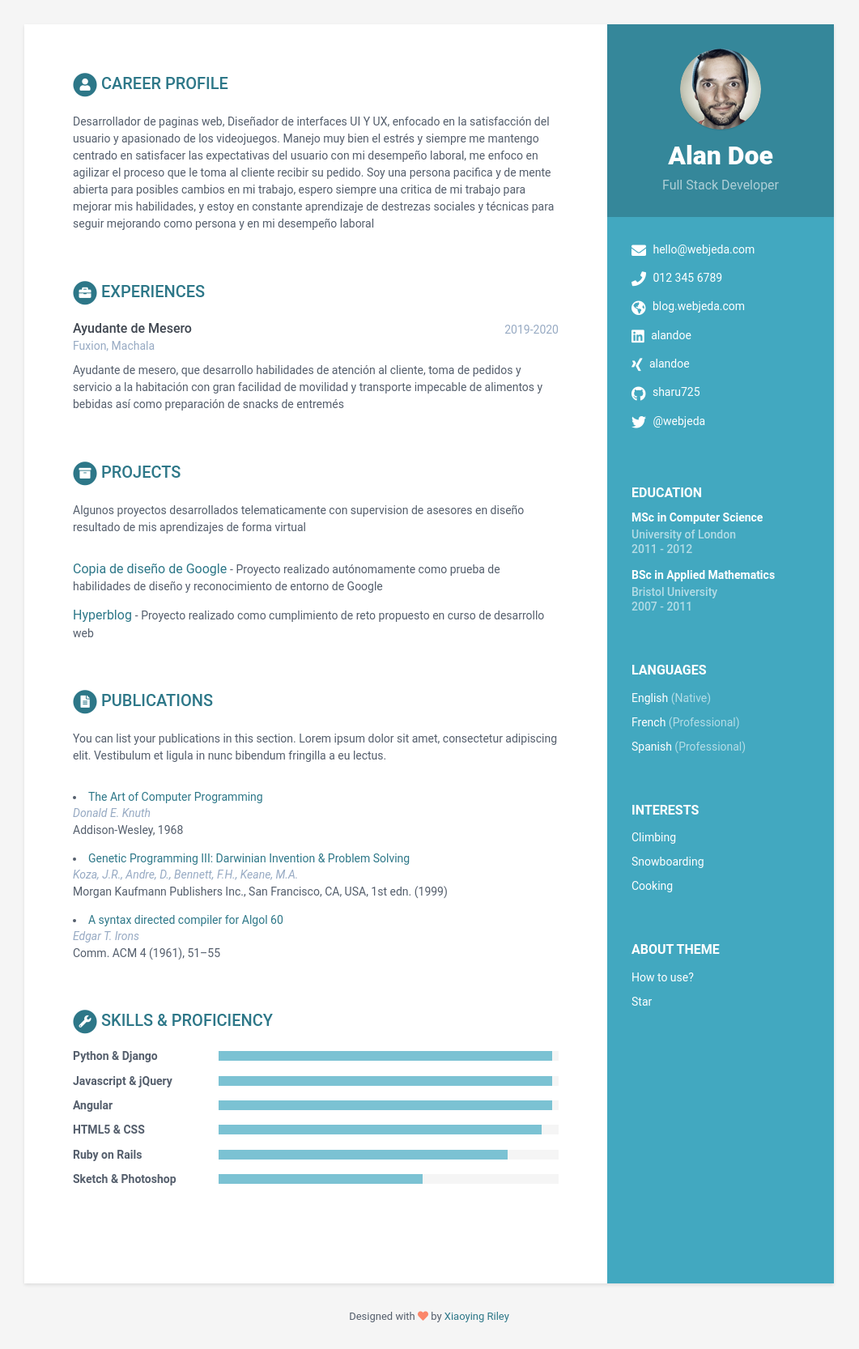
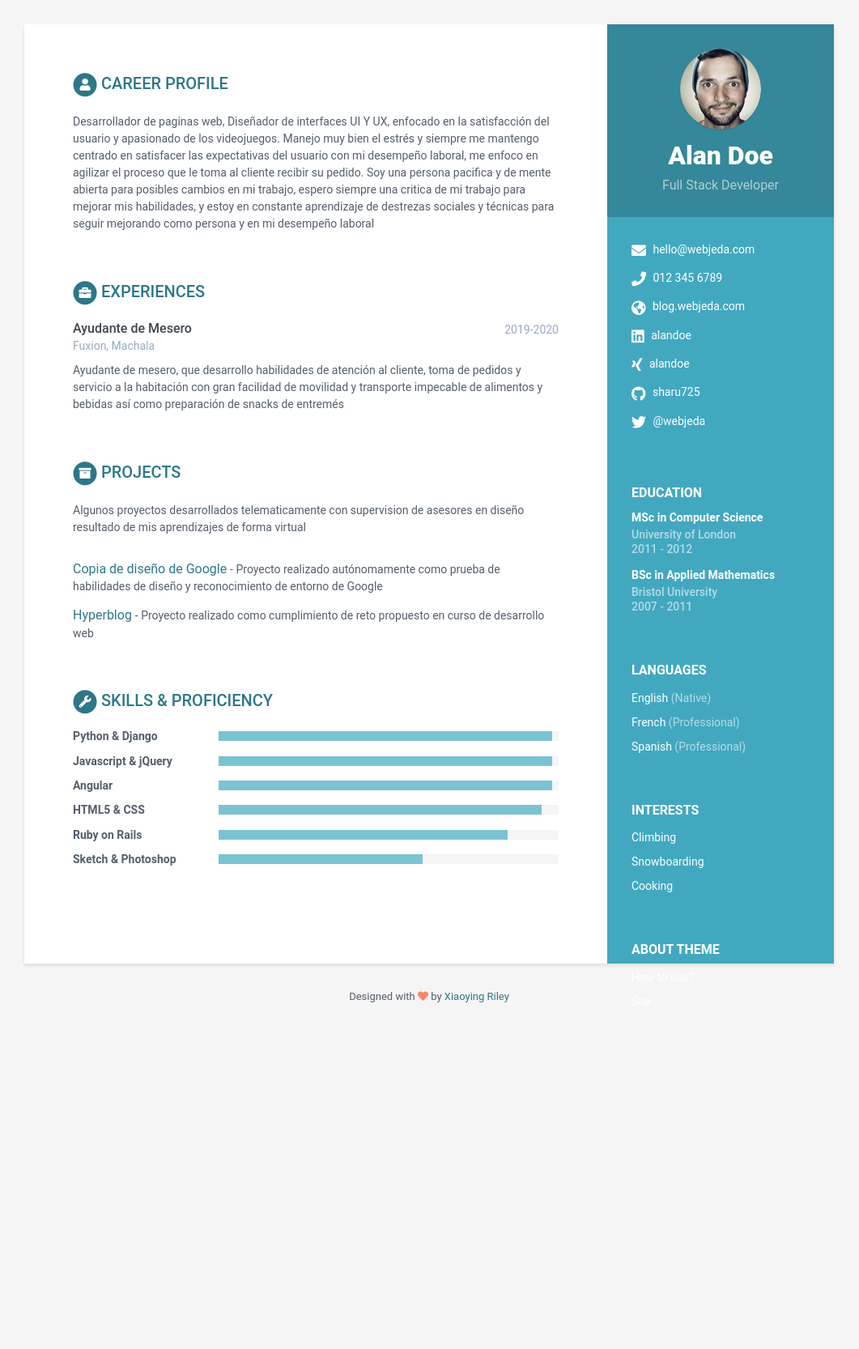
Before and after one commit to KevinC99/good-birch-4e19a, a Jekyll site: the page built from index.html, in a window 1280 px wide. Shown: the whole page at 81% size, without its empty margins (110-1171 px from the left). Built offline with Jekyll 4.4.1, drawn with Linux system fonts in a browser that asks for light colours; after the commit the page ends 1277 px from its top, so only the background shows below that.

Commit message:
data.yml: updated publications

```diff
--- a/_data/data.yml
+++ b/_data/data.yml
@@ -90,25 +90,6 @@ projects:
   intro: >-
     Algunos proyectos desarrollados telematicamente con supervision de asesores
     en diseño resultado de mis aprendizajes de forma virtual
-publications:
-  title: Publications
-  intro: |
-    You can list your publications in this section. Lorem ipsum dolor sit
-    amet, consectetur adipiscing elit. Vestibulum et ligula in nunc
-    bibendum fringilla a eu lectus.
-  papers:
-    - title: The Art of Computer Programming
-      link: '#'
-      authors: Donald E. Knuth
-      conference: 'Addison-Wesley, 1968'
-    - title: 'Genetic Programming III: Darwinian Invention &amp; Problem Solving'
-      link: '#'
-      authors: 'Koza, J.R., Andre, D., Bennett, F.H., Keane, M.A.'
-      conference: 'Morgan Kaufmann Publishers Inc., San Francisco, CA, USA, 1st edn. (1999)'
-    - title: A syntax directed compiler for Algol 60
-      link: '#'
-      authors: Edgar T. Irons
-      conference: 'Comm. ACM 4 (1961), 51–55'
 skills:
   title: Skills &amp; Proficiency
   toolset:
```
